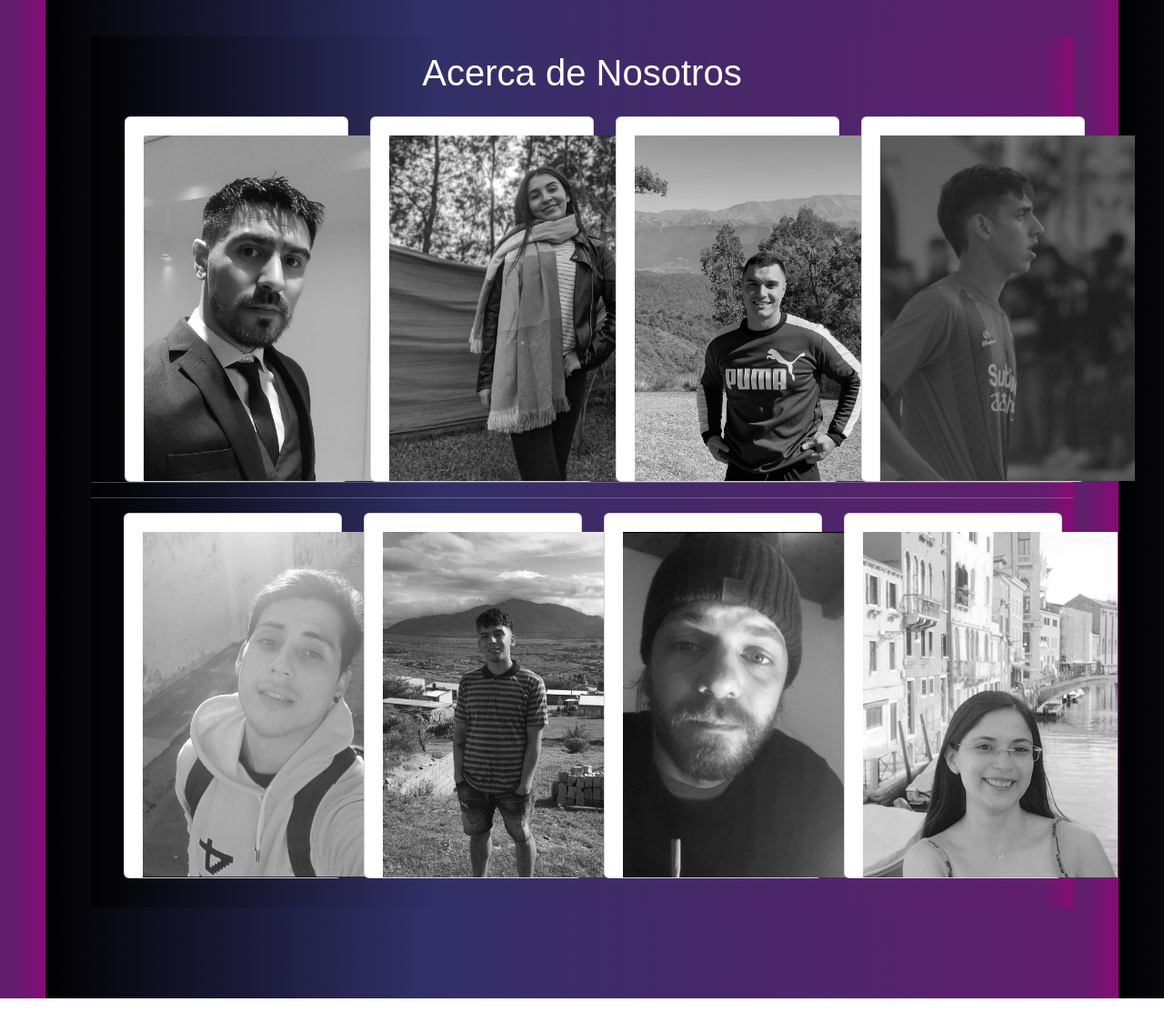
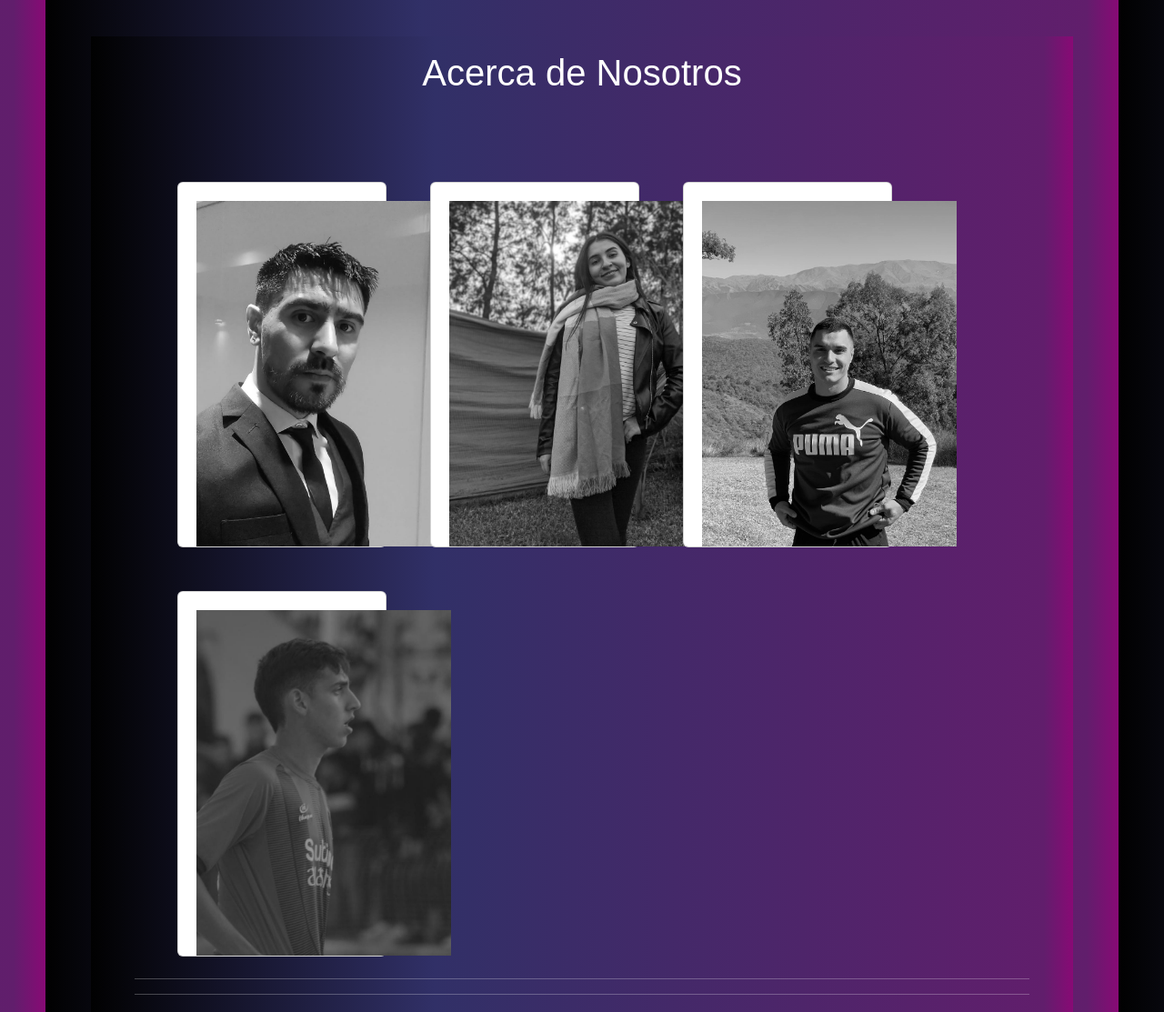
Before and after one commit to FranciscoEscobar19/2da-Entrega, a plain HTML site: page HTML/AcercaDeNosotros.html in a window 1280 px wide. Shown: the part 60-1173 px from the top of the page at 91% size. Drawn offline with nearby package versions, Linux system fonts and the light colour scheme.

Commit message:
actualizando Nosotros

```diff
--- a/CSS/AcercaDeNosotros.css
+++ b/CSS/AcercaDeNosotros.css
@@ -24,11 +24,6 @@ body{
 	transform: translate(-50%, -50%);
 	position: relative;
 }
-
-/* .card:hover{
-    transform: scale(1.04);
-
-} */
 
 .fotos{
     padding: 10px;
--- a/HTML/AcercaDeNosotros.html
+++ b/HTML/AcercaDeNosotros.html
@@ -12,17 +12,18 @@
 
 </head>
 <body>
+    <div class="container-fluid text-center pt-3 pb-3"><h1>Acerca de Nosotros</h1></div>
+    <section class="d-flex justify-content-center">
 
-    <div class="container-fluid text-center pt-3 pb-3"><h1>Acerca de Nosotros</h1></div>
 
     <hr>
 
-    <div class="container-fluid">
-        <div class="row mb-3">
-            <div class="col-12 col-md-6 col-lg-3">
-                <div class="card">
-                    <div class="fotos">
-                        <img src="../IMG/franco.jpeg"class="card-img-top fotos" alt="Franco Amado" />
+    <div class="container-fluid m-5  ">
+        <div class="row">
+            <div class="col-sm-10 col-md-6 col-lg-3 m-3 p-2  ">
+                <div class="card d-flex justify-content-center ">
+                    <div class="fotos ">
+                        <img src="../IMG/franco.jpeg"class="card-img-top fotos d-flex " alt="Franco Amado" />
                         <h2>Franco Amado</h2>
                         <ul>
                             <li><a href="https://github.com/Rachius" target="_blank" ><i class="fab fa-github"></i></a></li>
@@ -35,7 +36,7 @@
                 </div>
             </div>
 
-            <div class="col-12 col-md-6 col-lg-3">
+            <div class="col-sm-10 col-md-6 col-lg-3 m-3 p-2 ">
                 <div class="card">
                     <div class="fotos">
                         <img src="../IMG/cony.jpeg" class="card-img-top fotos" alt="Constanza Araoz" />
@@ -50,7 +51,7 @@
                 </div>
             </div>
 
-            <div class="col-12 col-md-6 col-lg-3">
+            <div class="col-sm-10 col-md-6 col-lg-3 m-3 p-2 ">
                 <div class="card">
                     <div class="fotos">
                         <img src="../IMG/fran.jpeg" class="card-img-top fotos" alt="Francisco Escobar" />
@@ -65,7 +66,7 @@
                 </div>
             </div>
 
-            <div class="col-12 col-md-6 col-lg-3">
+            <div class="col-sm-10 col-md-6 col-lg-3 m-3 p-2 ">
                 <div class="card">
                     <div class="fotos">
                         <img src="../IMG/manuel.jpeg"class="card-img-top fotos" alt="Manuel Ibañez" />
@@ -86,8 +87,8 @@
 
 
 
-            <div class="row mb-3">
-                <div class="col-12 col-md-6 col-lg-3">
+            <div class="row ">
+                <div class="col-sm-10 col-md-6 col-lg-3 m-3 p-2 ">
                     <div class="card">
                         <div class="fotos">
                             <img src="../IMG/juampa.jpeg"class="card-img-top fotos" alt="Juan Moya" />
@@ -103,7 +104,7 @@
                 </div>
 
 
-                <div class="col-12 col-md-6 col-lg-3">
+                <div class="col-sm-10 col-md-6 col-lg-3 m-3 p-2 ">
                     <div class="card">
                         <div class="fotos">
                             <img src="../IMG/jero.jpeg" class="card-img-top fotos" alt="Jeronimo Quintana" />
@@ -112,13 +113,13 @@
                                 <li><a href="https://github.com" target="_blank" ><i class="fab fa-github"></i></a></li>
                                 <li><a href="https://www.instagram.com" target="_blank"   ><i class="fab fa-instagram"></i></a></li>
                                 <li><a href="https://facebook.com"  target="_blank"   ><i class="fab fa-facebook"></i></a></li>
-                                <li><a href="https://ar.linkedin.com/""  target="_blank"   ><i class="fab fa-linkedin"></i></a></li>
+                                <li><a href="https://ar.linkedin.com/"  target="_blank"   ><i class="fab fa-linkedin"></i></a></li>
                             </ul>
                         </div>
                     </div>
                 </div>
 
-                <div class="col-12 col-md-6 col-lg-3 ">
+                <div class="col-sm-10 col-md-6 col-lg-3 m-3 p-2 ">
                     <div class="card">
                         <div class="fotos">
                             <img src="../IMG/rodri.jpeg" class="card-img-top fotos" alt="Rodrigo Romano" />
@@ -133,7 +134,7 @@
                     </div>
                 </div>
 
-                <div class="col-12 col-md-6 col-lg-3">
+                <div class="col-sm-10 col-md-6 col-lg-3 m-3 p-2 ">
                     <div class="card">
                         <div class="fotos">
                             <img src="../IMG/mica.jpeg"class="card-img-top fotos" alt="Micaela Zelaya" />
@@ -155,7 +156,7 @@
 
     </div>
 
-
+   </section>
 
 
 
```
Also changed, not shown: index.html (deleted).
